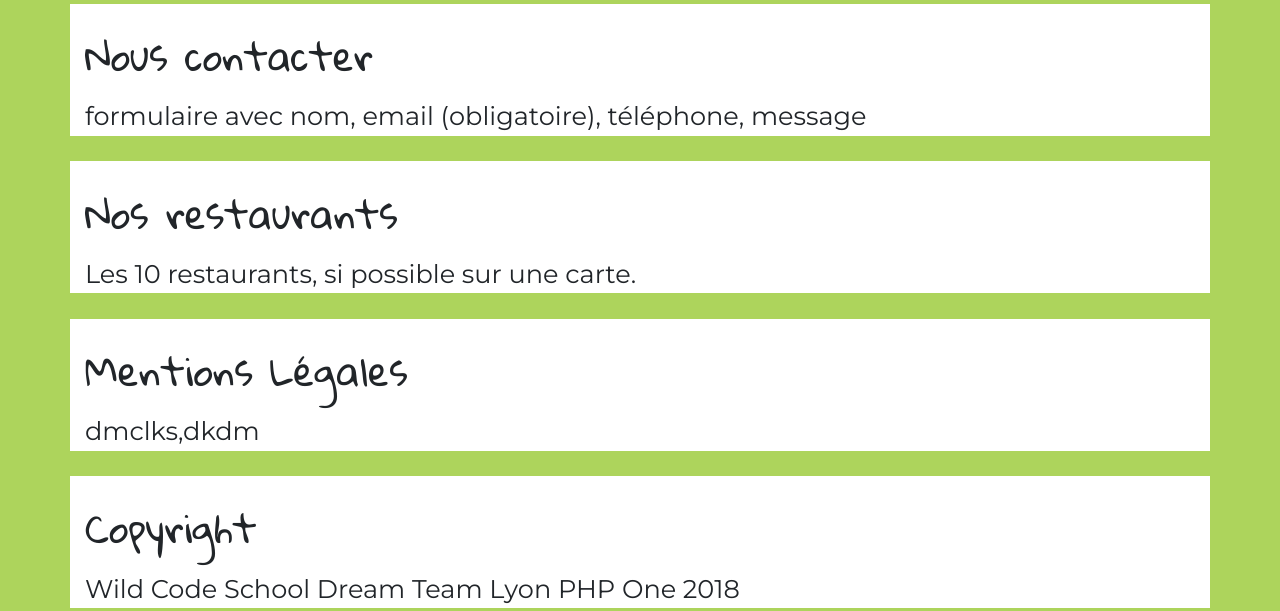
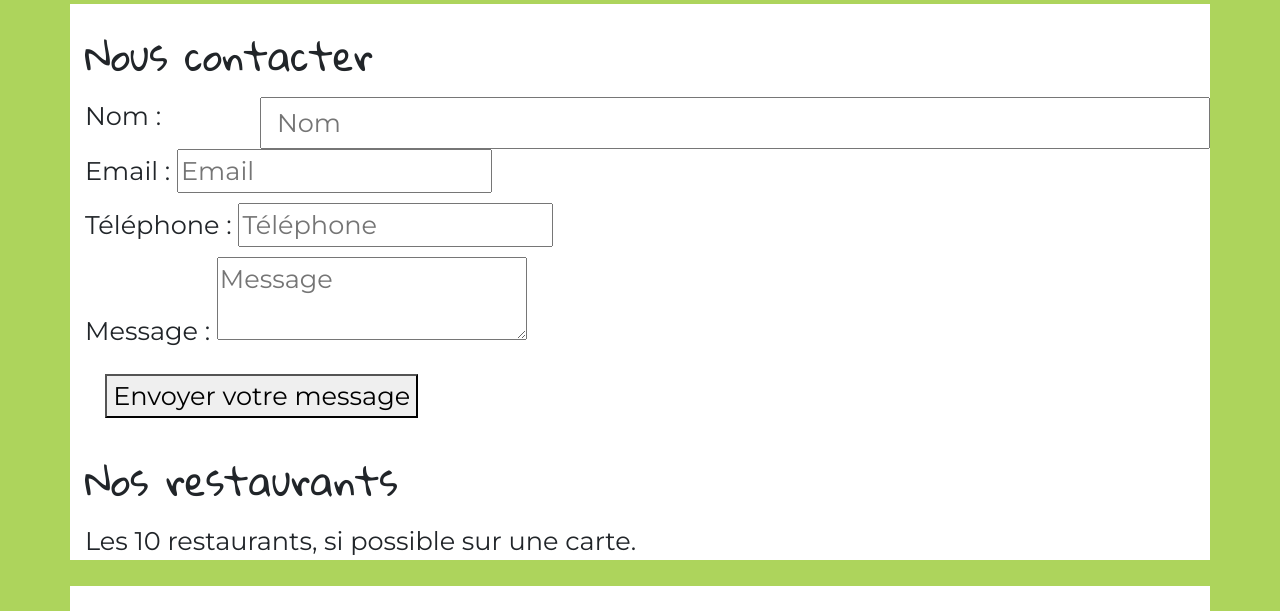
Before and after one commit to laurentconroux/projetwcs1, a plain HTML site: page contacts.html in a window 1280 px wide. Shown: the part 151-762 px from the top of the page. Drawn offline with nearby package versions, Linux system fonts and the light colour scheme.

Commit message:
contacts.html

```diff
--- a/contacts.html
+++ b/contacts.html
@@ -38,13 +38,33 @@
         <div>
             <img src="images/1920x400_BrigadeCuisine.jpg" class="img-fluid bannierehaut" alt="bienvenu chez BugCookers">
 
-            <h1 class="text-center justify-content-center clr-01"><span class="h1 d-inline-flex">Bienvenu</span><span class="h1 d-none d-sm-inline-flex">&nbsp;chez Bug Cookers</span></h1>
+            <h1 class="text-center justify-content-center clr-01"><span class="h1 d-none d-sm-inline-flex">Venez chez&nbsp;</span><span class="h1 d-inline-flex">Bug Cookers</span></h1>
         </div>
 
     </header>
     <section class="container center-block bgclr-04">
         <h2>Nous contacter</h2>
-        <p>formulaire avec nom, email (obligatoire), téléphone, message</p>
+        <form action="contacts.html" method="post">
+            <div class="row">
+                <label class="col col-sm-4 col-md-2" for="name">Nom :</label>
+                <input class="col col-sm-8 col-md-10" type="text" id="name" name="user_name" placeholder="Nom" required>
+            </div>
+            <div>
+                <label for="email">Email :</label>
+                <input type="email" id="email" name="user_email" placeholder="Email" required>
+            </div>
+            <div>
+                <label for="phone">Téléphone :</label>
+                <input type="phone" id="phone" name="user_phone" placeholder="Téléphone" required>
+            </div>
+            <div>
+                <label for="message">Message :</label>
+                <textarea id="message" name="user_message" placeholder="Message"></textarea>
+            </div>
+            <div class="btn">
+                <button type="submit">Envoyer votre message</button>
+            </div>
+        </form>
     </section>
     <section class="container center-block bgclr-04">
         <h2>Nos restaurants</h2>
```
